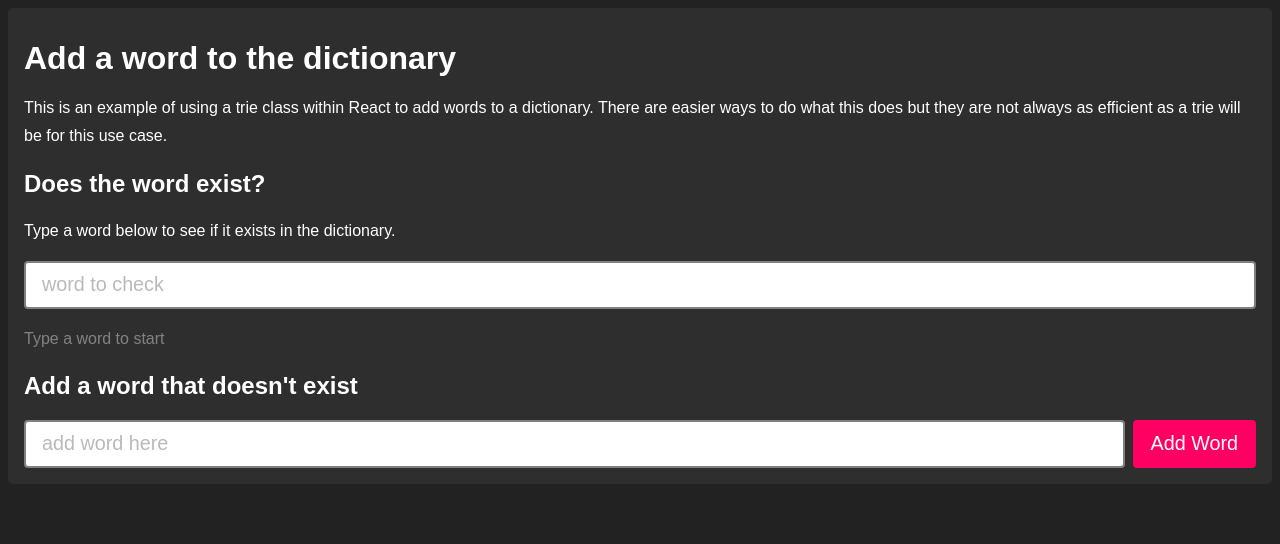
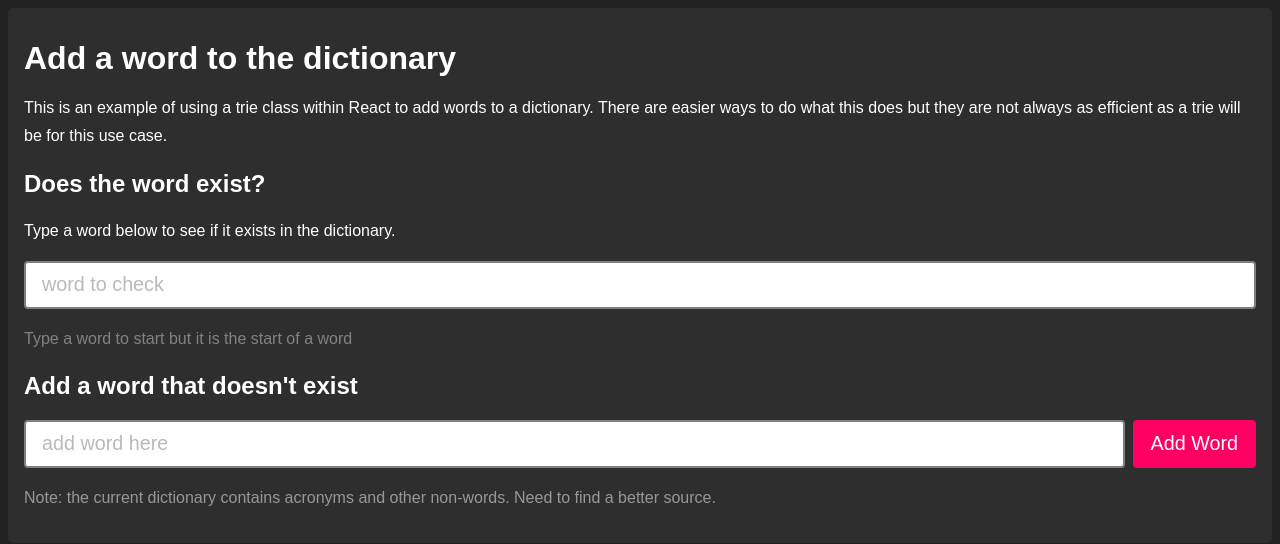
Before and after one commit to mulrooneydesign/trie-tree-typescript, a React (Vite) app: page / in a window 1280 px wide. Shown: the top 544 px of the page. Built offline with nearby package versions, Linux system fonts and the light colour scheme; no server answers.

Commit message:
add prefix check

```diff
--- a/src/components/CheckWord/CheckWord.tsx
+++ b/src/components/CheckWord/CheckWord.tsx
@@ -1,6 +1,6 @@
 /** @jsxImportSource @emotion/react */
 import { useEffect, useState } from 'react';
-import { Input } from '../index';
+import { Input, WordTrie } from '../index';
 import { css } from '@emotion/react';
 
 import type { TrieType } from '../../trie-tree/trie';
@@ -19,6 +19,7 @@ export default function CheckWord({ wordsTrie }: CheckWordProps) {
   const [doesExist, setDoesExist] = useState<boolean>(false);
 
   const wordExists = wordsTrie.hasWord(word);
+  const isPrefix = wordsTrie.isWordPrefix(word);
 
   useEffect(() => {
     setDoesExist(wordExists);
@@ -35,7 +36,7 @@ export default function CheckWord({ wordsTrie }: CheckWordProps) {
         />
       </div>
       <div>
-        <Message word={word} doesExist={doesExist} />
+        <Message word={word} doesExist={doesExist} isPrefix={isPrefix} />
       </div>
     </>
   );
@@ -44,6 +45,7 @@ export default function CheckWord({ wordsTrie }: CheckWordProps) {
 interface MessageProps {
   word: string;
   doesExist: boolean;
+  isPrefix: boolean;
 }
 
 const messageDefault = css`
@@ -58,15 +60,27 @@ const messageFail = css`
   color: #ff0831c3;
 `;
 
-function Message({ word, doesExist }: MessageProps) {
+function Message({ word, doesExist, isPrefix }: MessageProps) {
+  const prefix = () => {
+    return isPrefix ? ' but it is the start of a word' : '';
+  };
+
   const display = (word: string) => {
     switch (true) {
       case doesExist && word.length > 0 && word !== ' ':
-        return <p css={messageSuccess}>{word} exists in the dictionary</p>;
+        return (
+          <p css={messageSuccess}>
+            {word} exists in the dictionary {prefix()}
+          </p>
+        );
       case word === '':
-        return <p css={messageDefault}>Type a word to start</p>;
+        return <p css={messageDefault}>Type a word to start {prefix()}</p>;
       default:
-        return <p css={messageFail}>{word} doesn't exist</p>;
+        return (
+          <p css={messageFail}>
+            {word} doesn't exist{prefix()}
+          </p>
+        );
     }
   };
 
--- a/src/components/WordTrie/WordTrie.tsx
+++ b/src/components/WordTrie/WordTrie.tsx
@@ -7,6 +7,10 @@ import { css } from '@emotion/react';
 const wrapperStyles = css`
   display: flex;
   gap: 0.5rem;
+`;
+
+const noteStyles = css`
+  opacity: 0.5;
 `;
 
 export default function WordTrie() {
@@ -60,6 +64,10 @@ export default function WordTrie() {
         />
         <Button onClickHandler={onClickHandler} text="Add Word" />
       </div>
+      <p css={noteStyles}>
+        Note: the current dictionary contains acronyms and other non-words. Need
+        to find a better source.
+      </p>
     </div>
   );
 }
--- a/src/trie-tree/trie.ts
+++ b/src/trie-tree/trie.ts
@@ -7,6 +7,7 @@ export interface TrieType {
   addLetter: (letter: string) => void;
   addWord: (word: string) => void;
   hasWord: (word: string) => boolean;
+  isWordPrefix: (word: string) => boolean;
 }
 
 export class Trie {
@@ -59,4 +60,26 @@ export class Trie {
 
     return false;
   }
+
+  isWordPrefix(word: string) {
+    const letters = word.toLowerCase().split('');
+    this.currentNode = this.root;
+
+    let result: string = '';
+
+    letters.forEach((letter) => {
+      if (this.currentNode[letter]) {
+        result += letter;
+        this.currentNode = this.currentNode[letter] as TrieNode;
+      } else {
+        return false;
+      }
+    });
+
+    if (word.toLowerCase() === result && !this.hasWord(word)) {
+      return true;
+    }
+
+    return false;
+  }
 }
```
Also changed, not shown: 1 other file (tests, documents, lock files or other folders).
